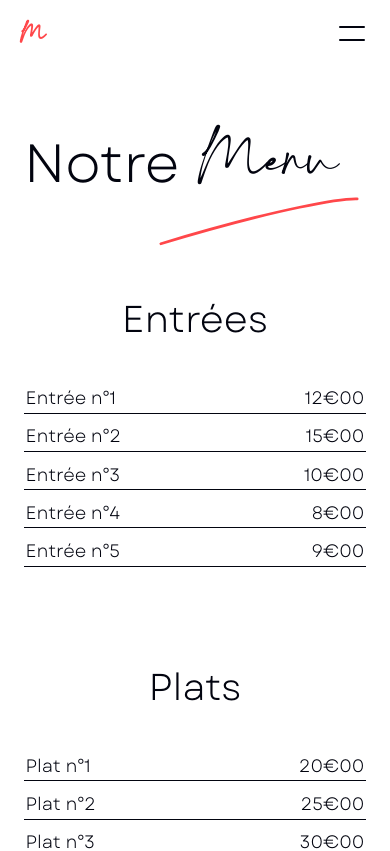
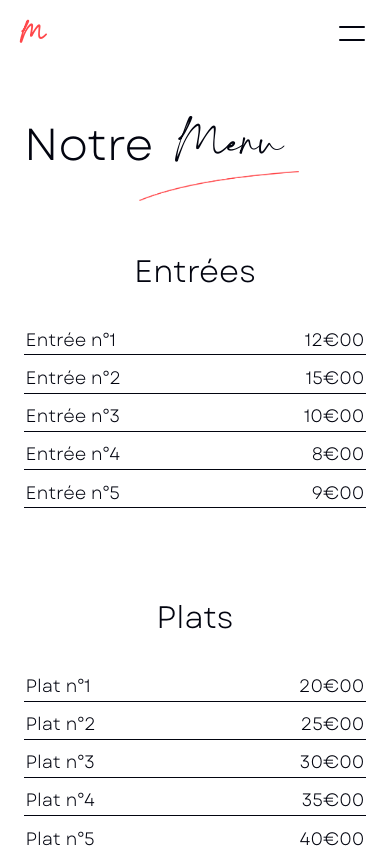
Before and after one commit to martonroux/restaurant-website, a Vue app: page /restaurant-website/menu in a window 390 px wide. Shown: the top 851 px of the page. Built offline with nearby package versions, Linux system fonts and the light colour scheme.

Commit message:
Modified font size when screen width becomes < 600px, so it feels more natural.

```diff
--- a/src/assets/style.css
+++ b/src/assets/style.css
@@ -13,9 +13,16 @@ body {
   margin: 0;
 }
 
+.title {
+  font-family: var(--font-family-regular), sans-serif;
+  font-size: var(--highlight-font-size);
+  font-weight: normal;
+  color: var(--black-color);
+}
+
 h1,
 .h1 {
-  font-family: var(--font-family-regular);
+  font-family: var(--font-family-regular), sans-serif;
   font-size: var(--h1-font-size);
   font-weight: normal;
   color: var(--black-color);
@@ -23,7 +30,7 @@ h1,
 
 h2,
 .h2 {
-  font-family: var(--font-family-regular);
+  font-family: var(--font-family-regular), sans-serif;
   font-size: var(--h2-font-size);
   font-weight: normal;
   color: var(--black-color);
@@ -31,7 +38,7 @@ h2,
 
 h3,
 .h3 {
-  font-family: var(--font-family-regular);
+  font-family: var(--font-family-regular), sans-serif;
   font-size: var(--h3-font-size);
   font-weight: normal;
   color: var(--black-color);
@@ -39,29 +46,61 @@ h3,
 
 h4,
 .h4 {
-  font-family: var(--font-family-regular);
+  font-family: var(--font-family-regular), sans-serif;
   font-size: var(--h4-font-size);
   color: var(--black-color);
 }
 
 h5,
 .h5 {
-  font-family: var(--font-family-regular);
+  font-family: var(--font-family-regular), sans-serif;
   font-size: var(--h5-font-size);
   color: var(--black-color);
 }
 
 h6,
 .h6 {
-  font-family: var(--font-family-regular);
+  font-family: var(--font-family-regular), sans-serif;
   font-size: var(--h6-font-size);
   color: var(--black-color);
 }
 
+@media (max-width: 600px) {
+  .title {
+    font-size: var(--h1-font-size);
+  }
+  h1,
+  .h1 {
+    font-size: var(--h2-font-size);
+  }
+  h2,
+  .h2 {
+    font-size: var(--h3-font-size);
+  }
+  h3,
+  .h3 {
+    font-size: var(--h4-font-size);
+  }
+  h4,
+  .h4 {
+    font-size: var(--h5-font-size);
+  }
+  h5,
+  .h5 {
+    font-size: var(--h6-font-size);
+  }
+
+}
+
 p {
-  font-family: var(--font-family-regular);
+  font-family: var(--font-family-regular), sans-serif;
   font-size: var(--font-size);
   color: var(--black-color);
+}
+
+.highlight {
+  font-family: var(--font-family-highlight), sans-serif;
+  font-weight: lighter;
 }
 
 button {
@@ -69,12 +108,12 @@ button {
   border: none;
   padding: 0;
   margin: 0;
-  font-family: var(--font-family-regular);
+  font-family: var(--font-family-regular), sans-serif;
   cursor: pointer;
   color: var(--black-color);
 }
 
 .router-link {
-  font-family: var(--font-family-regular);
+  font-family: var(--font-family-regular), sans-serif;
   text-decoration: none;
 }
--- a/src/assets/vars.css
+++ b/src/assets/vars.css
@@ -13,6 +13,7 @@
     --h3-font-size: calc(var(--h4-font-size) * var(--font-ratio));
     --h2-font-size: calc(var(--h3-font-size) * var(--font-ratio));
     --h1-font-size: calc(var(--h2-font-size) * var(--font-ratio));
+    --highlight-font-size: calc(var(--h1-font-size) * 1.3);
 
     --black-color: #02040F;
     --white-color: #FFFFFF;
--- a/src/views/components/home/rows/CadreUniqueRow.vue
+++ b/src/views/components/home/rows/CadreUniqueRow.vue
@@ -7,7 +7,7 @@ import CTAButton from "../../generic/CTAButton.vue";
     <div class="cadre-unique-row__title">
       <p class="h2">Un cadre</p>
       <div class="cadre-unique-row__title__draw">
-        <p class="h1" style="font-family: var(--font-family-highlight); font-weight: lighter">unique</p>
+        <p class="title highlight">unique</p>
         <img src="/icons/unique-line.png" alt="" class="cadre-unique-row__title__draw__drawing">
       </div>
     </div>
@@ -54,6 +54,10 @@ import CTAButton from "../../generic/CTAButton.vue";
   .cadre-unique-row__cta {
     width: 100%;
   }
+
+  .cadre-unique-row__title__draw__drawing {
+    width: 140px;
+  }
 }
 
 </style>
--- a/src/views/components/home/rows/EquipePassionneeRow.vue
+++ b/src/views/components/home/rows/EquipePassionneeRow.vue
@@ -7,7 +7,7 @@
     <div class="equipe-passionnee-row__title">
       <p class="h2">Une équipe</p>
       <div class="equipe-passionnee-row__title__draw">
-        <p class="h1" style="font-family: var(--font-family-highlight), sans-serif; font-weight: lighter">passionnée</p>
+        <p class="title highlight">passionnée</p>
         <img src="/icons/passionnee-line.png" alt="" class="equipe-passionnee-row__title__draw__drawing">
       </div>
     </div>
@@ -39,4 +39,10 @@
   z-index: 1;
 }
 
+@media (max-width: 600px) {
+  .equipe-passionnee-row__title__draw__drawing {
+    width: 140px;
+  }
+}
+
 </style>
--- a/src/views/components/home/rows/SavoirFaireRow.vue
+++ b/src/views/components/home/rows/SavoirFaireRow.vue
@@ -1,5 +1,4 @@
 <script setup lang="ts">
-
 import CTAButton from "../../generic/CTAButton.vue";
 </script>
 
@@ -8,7 +7,7 @@ import CTAButton from "../../generic/CTAButton.vue";
     <div class="savoir-faire-row__title">
       <p class="h2">Un</p>
       <div class="savoir-faire-row__title__draw">
-        <p class="h1" style="font-family: var(--font-family-highlight); font-weight: lighter">savoir-faire</p>
+        <p class="title highlight">savoir-faire</p>
         <img src="/icons/savoir-faire-line.png" alt="" class="savoir-faire-row__title__draw__drawing">
       </div>
       <p class="h2">générationnel</p>
@@ -56,6 +55,10 @@ import CTAButton from "../../generic/CTAButton.vue";
   .savoir-faire-row__cta {
     width: 100%;
   }
+
+  .savoir-faire-row__title__draw__drawing {
+    width: 180px;
+  }
 }
 
 </style>
--- a/src/views/pages/HomePage.vue
+++ b/src/views/pages/HomePage.vue
@@ -1,4 +1,4 @@
-<script setup lang="ts">
+<script setup>
 import HomeRow from "../components/home/HomeRow.vue";
 import SavoirFaireRow from "../components/home/rows/SavoirFaireRow.vue";
 import EquipePassionneeRow from "../components/home/rows/EquipePassionneeRow.vue";
@@ -34,7 +34,7 @@ import HomeCoords from "../components/home/HomeCoords.vue";
   </div>
 </template>
 
-<script lang="ts">
+<script>
 import {useWindowWidth} from "../../composables/windowWidth.ts";
 
 export default {
--- a/src/views/pages/MenuPage.vue
+++ b/src/views/pages/MenuPage.vue
@@ -7,9 +7,9 @@ import MenuGallery from "../components/menu/MenuGallery.vue";
   <div class="menu-page">
     <div class="menu-page__title">
       <h1>Notre
-        <span class="menu-page__title__highlight">
+        <span class="title highlight menu-page__title__highlight">
           Menu
-          <img src="/icons/menu-line.svg" alt="" class="menu-page__title__line"/>
+          <img src="/icons/unique-line.png" alt="" class="menu-page__title__line"/>
         </span>
       </h1>
     </div>
@@ -117,11 +117,7 @@ export default {
 }
 
 .menu-page__title__highlight {
-  font-family: var(--font-family-highlight), sans-serif;
-  font-weight: lighter;
-  font-size: calc(var(--h1-font-size) * 1.3);
-
-  margin-left: 0.5rem;
+  margin-left: 0.8rem;
 }
 
 .menu-page__title__line {
@@ -140,4 +136,11 @@ export default {
   }
 }
 
+@media (max-width: 600px) {
+  .menu-page__title__line {
+    width: 160px;
+    transform: translate(-90%, 50px);
+  }
+}
+
 </style>
```
